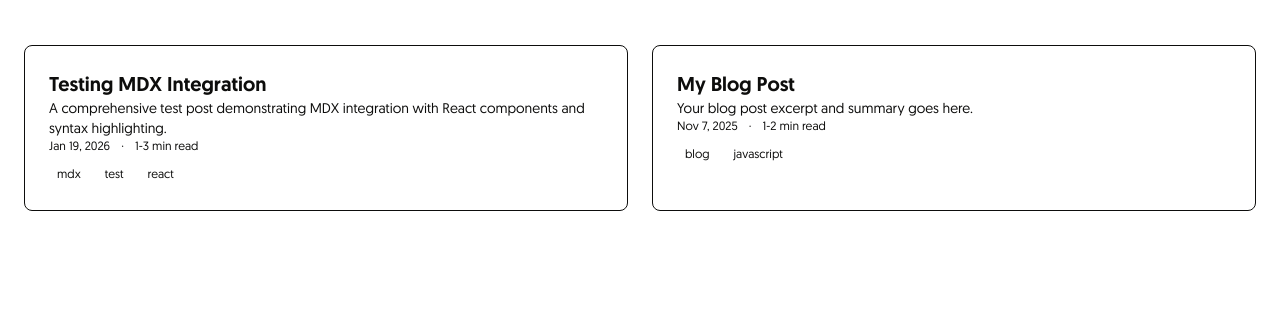
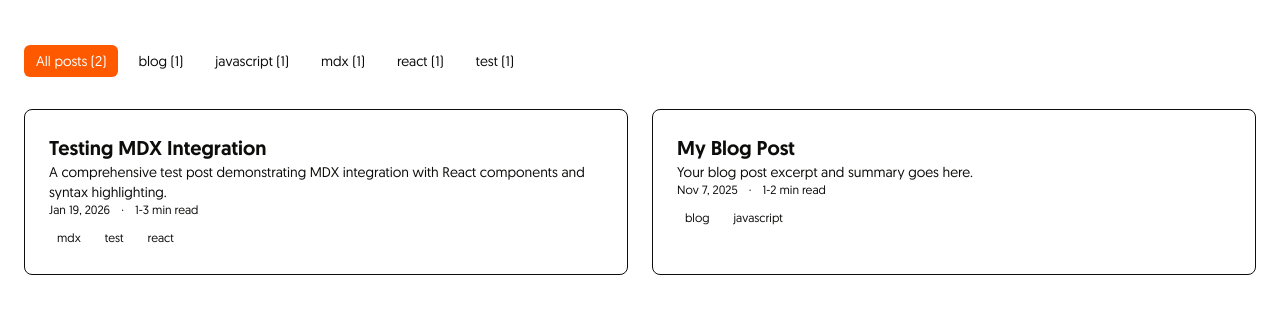
Before and after one commit to Dan86de/dn-webpage, an Astro site: page /blog in a window 1280 px wide. Shown: the part 227-540 px from the top of the page. Built offline with nearby package versions, Linux system fonts and the light colour scheme; Astro itself is replaced by a stand-in of ours; some packages are replaced by stand-ins of ours; no server answers.

Commit message:
[US-010] - Implement tag filtering

```diff
--- a/src/pages/blog/index.astro
+++ b/src/pages/blog/index.astro
@@ -1,4 +1,6 @@
 ---
+export const prerender = false;
+
 import { getCollection } from "astro:content";
 import Layout from "@/layouts/Layout.astro";
 import SEO from "@/components/SEO.astro";
@@ -6,9 +8,28 @@ import { getReadingTime } from "@/lib/readingTime";
 
 // Query all blog posts and filter out drafts
 const allPosts = await getCollection("blog");
-const posts = allPosts
+const publishedPosts = allPosts
   .filter((post) => !post.data.isDraft)
   .sort((a, b) => b.data.publishDate.getTime() - a.data.publishDate.getTime());
+
+// Get selected tag from URL query param
+const selectedTag = Astro.url.searchParams.get("tag");
+
+// Filter posts by tag if one is selected
+const posts = selectedTag
+  ? publishedPosts.filter((post) => post.data.tags.includes(selectedTag))
+  : publishedPosts;
+
+// Extract all unique tags with counts
+const tagCounts = new Map<string, number>();
+publishedPosts.forEach((post) => {
+  post.data.tags.forEach((tag) => {
+    tagCounts.set(tag, (tagCounts.get(tag) || 0) + 1);
+  });
+});
+const allTags = Array.from(tagCounts.entries()).sort((a, b) =>
+  a[0].localeCompare(b[0])
+);
 
 // Site URL for SEO
 const siteUrl = "http://localhost:4321";
@@ -35,6 +56,38 @@ const siteUrl = "http://localhost:4321";
           engineering.
         </p>
       </header>
+
+      <!-- Tag filter -->
+      <div class="mb-8">
+        <div class="flex flex-wrap gap-2">
+          <a
+            href="/blog"
+            class:list={[
+              "px-3 py-1.5 text-sm rounded-md transition-colors",
+              !selectedTag
+                ? "bg-orange-500 text-white"
+                : "bg-gray-100 dark:bg-gray-800 text-gray-700 dark:text-gray-300 hover:bg-gray-200 dark:hover:bg-gray-700",
+            ]}
+          >
+            All posts ({publishedPosts.length})
+          </a>
+          {
+            allTags.map(([tag, count]) => (
+              <a
+                href={`/blog?tag=${encodeURIComponent(tag)}`}
+                class:list={[
+                  "px-3 py-1.5 text-sm rounded-md transition-colors",
+                  selectedTag === tag
+                    ? "bg-orange-500 text-white"
+                    : "bg-gray-100 dark:bg-gray-800 text-gray-700 dark:text-gray-300 hover:bg-gray-200 dark:hover:bg-gray-700",
+                ]}
+              >
+                {tag} ({count})
+              </a>
+            ))
+          }
+        </div>
+      </div>
 
       <!-- Blog post grid -->
       <div
```
